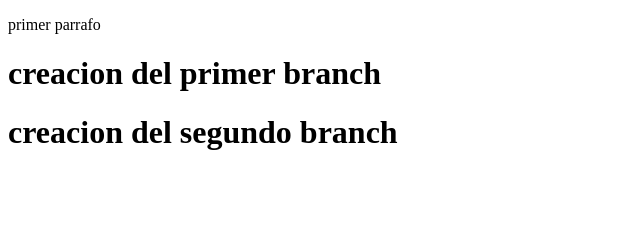
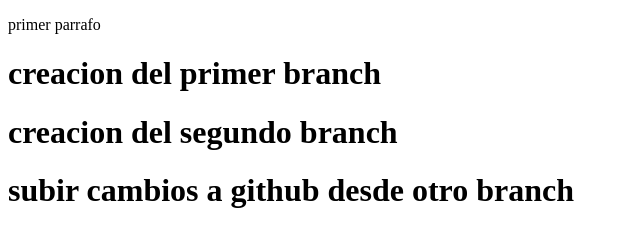
Before and after one commit to omarvchout2017/mi-sitioweb2, a plain HTML site: page index.html in a window 1280 px wide. Shown: the whole page, without its empty margins (0-640 px from the left). Drawn offline with Linux system fonts and the light colour scheme.

Commit message:
se subio cambios a github desde otro brancn modificado

```diff
--- a/index.html
+++ b/index.html
@@ -8,5 +8,6 @@
     <p>primer parrafo</p> <!--- commint 2 -->
     <h1>creacion del primer branch </h1><!--- commint 3 branch -->
     <h1>creacion del segundo branch </h1><!--- commint 4 branch con "git checkout -b texto" -->
+    <h1>subir cambios a github desde otro branch </h1><!-- commit para subir a github desde otro branch -->
   </body>
 </html>
```
